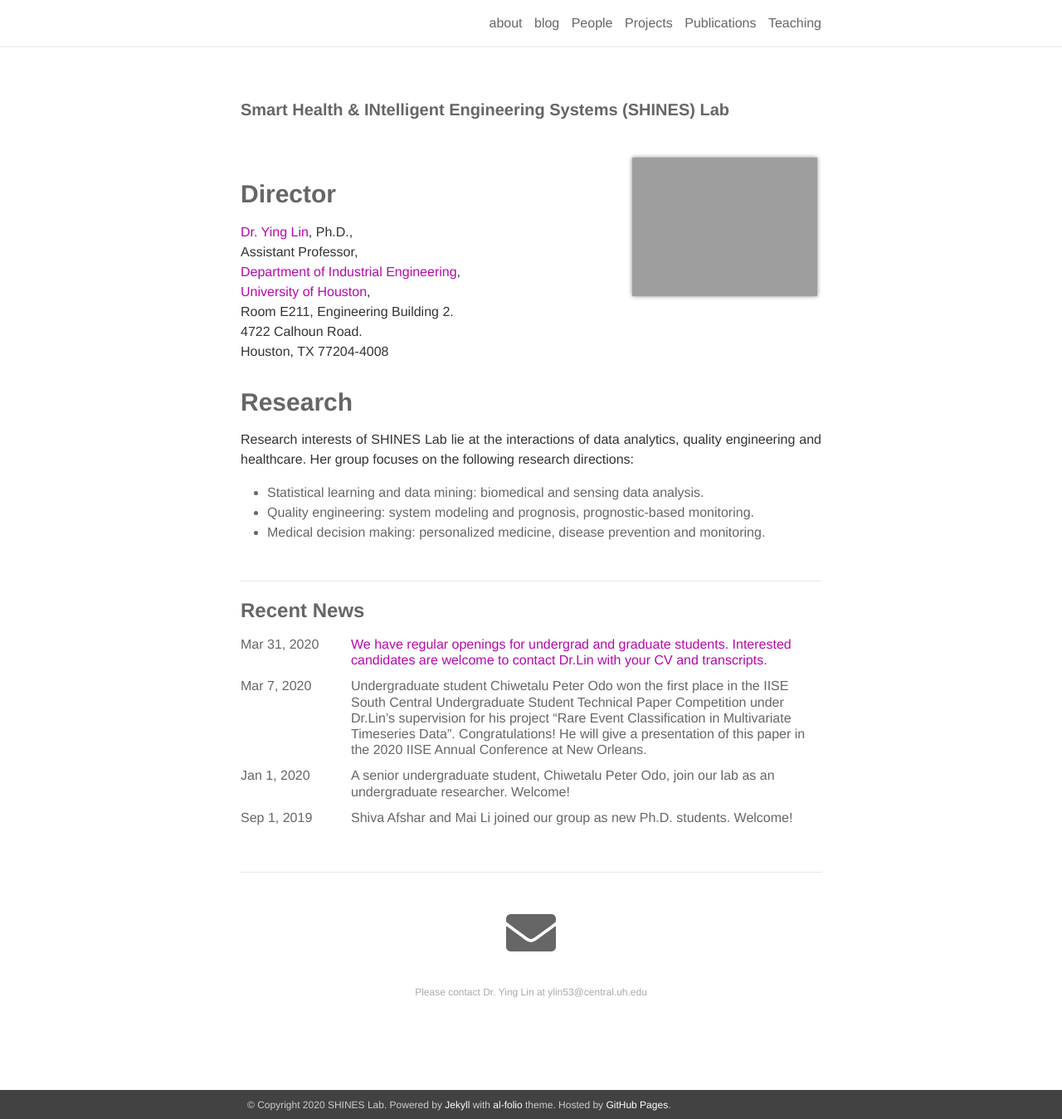
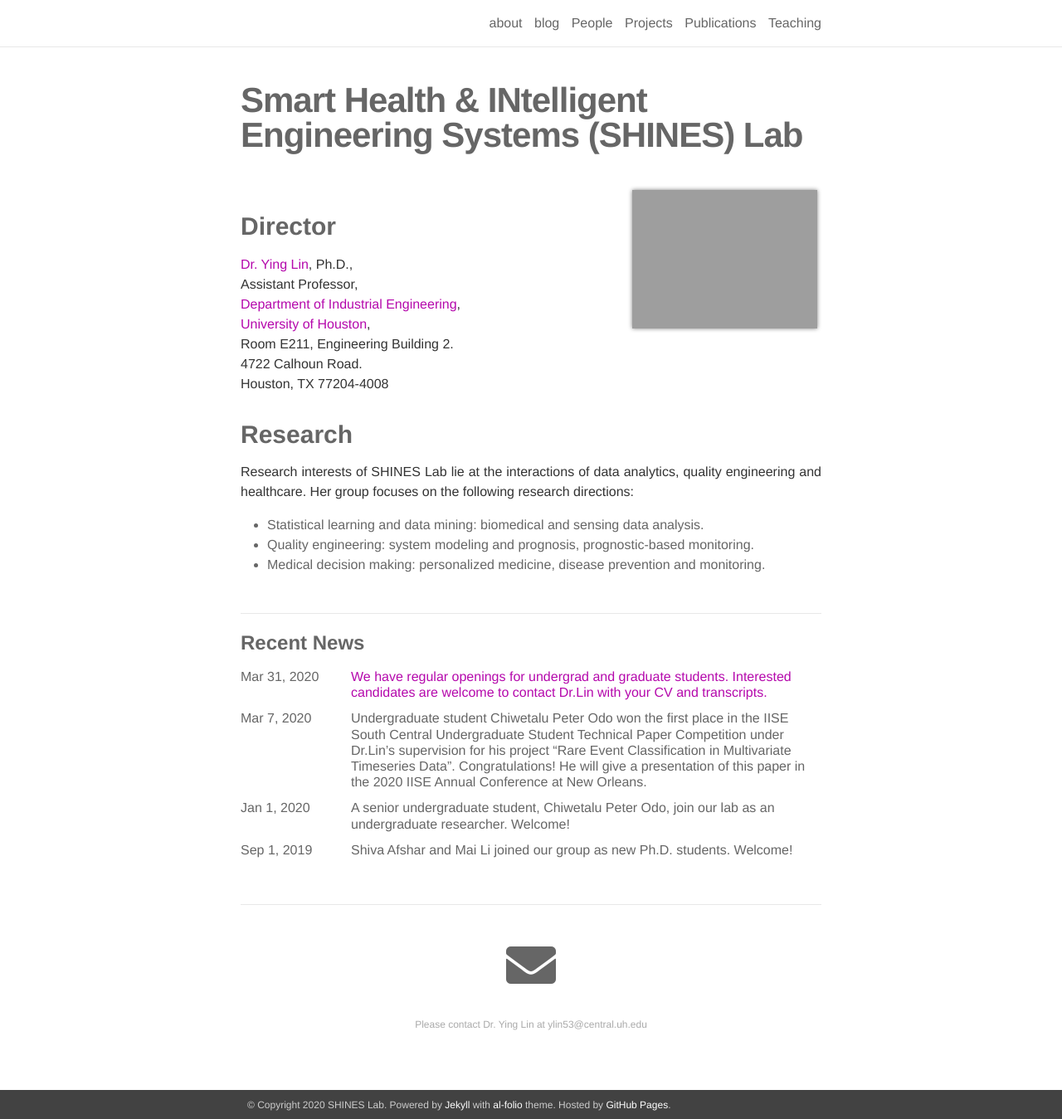
Before and after one commit to shines-lab/shines-lab.github.io, a Jekyll site: the page built from _pages/about.md, in a window 1280 px wide and 1349 px high. Shown: the whole window at 83% size. Built offline with Jekyll 4.4.1, drawn with Linux system fonts in a browser that asks for light colours; nearby versions of some CDN libraries.

```diff
--- a/_pages/about.md
+++ b/_pages/about.md
@@ -1,7 +1,7 @@
 ---
 layout: about
 permalink: /
-title: <h3><b>Smart Health & INtelligent Engineering Systems (SHINES) Lab</b></h3>
+title: <strong>Smart Health & INtelligent Engineering Systems (SHINES) Lab</strong>
 profile:
   align: right
   image: WechatIMG7514.jpeg
```
